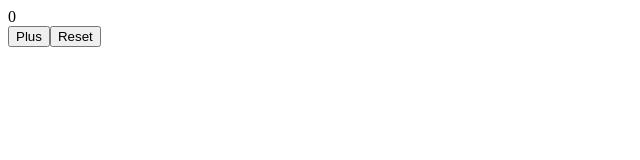
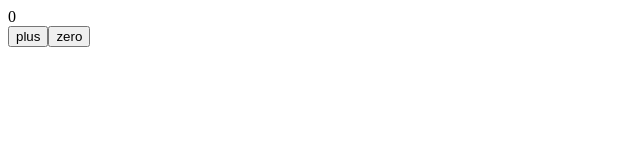
Before and after one commit to FuaadNew/introdemo, a React (Vite) app: page / in a window 1280 px wide. Shown: the top 160 px of the page, without its empty margins (0-640 px from the left). Built offline with nearby package versions, Linux system fonts and the light colour scheme.

Commit message:
refactor: extract Display and Button components
Split UI elements into reusable components to improve code organization and maintainability. Created separate Display component for showing counter value and Button component for handling user interactions.

```diff
--- a/src/App.jsx
+++ b/src/App.jsx
@@ -1,14 +1,23 @@
 import { useState } from "react"
+
+
+const Display = ({counter}) =>  <div>{counter}</div>
+
+const Button = ({onclick, text}) => <button onClick={onclick}>{text}</button>
+
 
 const App = () => {
   const [counter,setCounter] = useState(0)
+  const increaseByOne = () => setCounter(counter+1)
+  const setToZero = () => setCounter(0)
 
   return (
     <div>
-      <div>{counter}</div>
+      <Display counter={counter}/>
+      <Button onclick={increaseByOne} text = "plus"></Button>
+      <Button onclick={setToZero} text = "zero"></Button>
 
-      <button onClick={()=>setCounter(counter+1)}>Plus</button>
-      <button onClick={()=>setCounter(0)}>Reset</button>
+
     </div>
   )
 }
```
